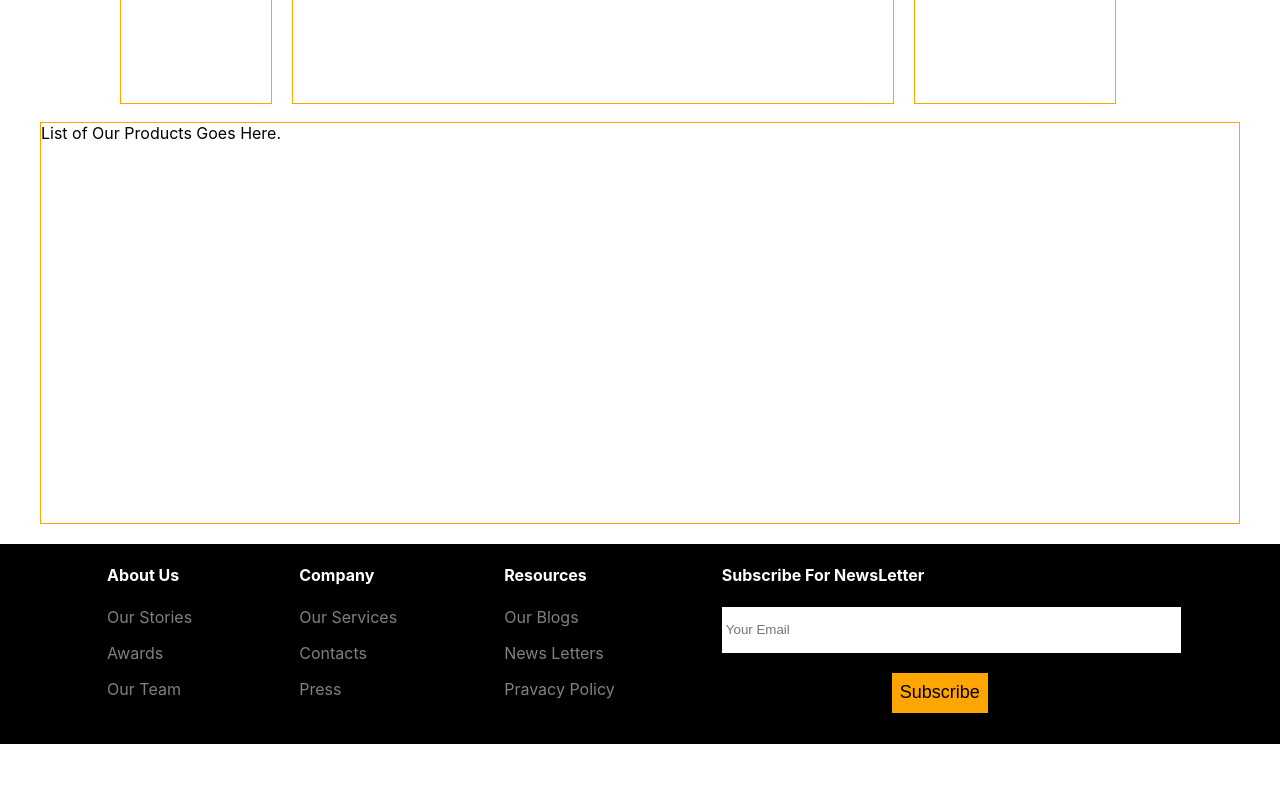
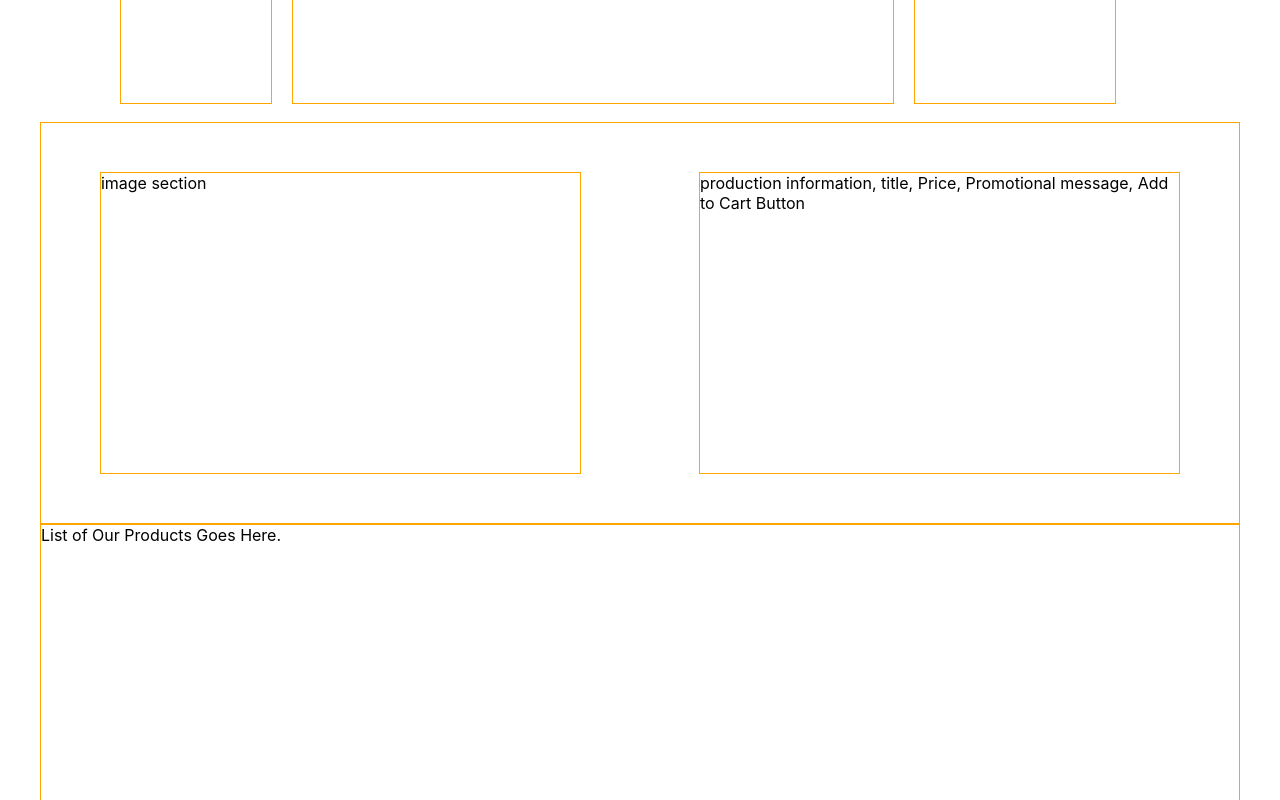
Before and after one commit to Oscarachieng/phase-3-project, a React (Create React App) app: page / in a window 1280 px wide. Shown: the part 460-1260 px from the top of the page. Before the commit the page ends 1204 px from the top, so only its background shows below. Built offline with nearby package versions, Linux system fonts and the light colour scheme.

Commit message:
Adds the productDetails component structure

```diff
--- a/src/Footer.js
+++ b/src/Footer.js
@@ -3,14 +3,14 @@ import React, { useState } from "react";
 const Footer = () => {
 
     const [isHovering, setIsHovering] = useState(false);
-
+   // mause hovering effect on Footer Subscribe button
     const handleMouseEnter = () => {
       setIsHovering(true);
     };
 
-    // const handleMouseLeave = () => {
-    //   setIsHovering(false);
-    // };
+    const handleMouseLeave = () => {
+      setIsHovering(false);
+    };
   return (
     <div
       style={{
@@ -58,12 +58,11 @@ const Footer = () => {
             marginTop: "20px",
             marginLeft: "170px",
             borderColor: "transparent",
-            color: isHovering ? "orange" : " ",
-            backgroundColor: "orange",
-
+            color: isHovering ? "orangered" : "white",
+            backgroundColor: isHovering ? "white" : "orange"
           }}
           onMouseEnter={handleMouseEnter}
-        //   onMouseLeave={handleMouseLeave}
+          onMouseLeave={handleMouseLeave}
         >
           Subscribe
         </button>
--- a/src/Home.js
+++ b/src/Home.js
@@ -1,5 +1,6 @@
 import React from "react";
 import ProductList from "./ProductList";
+import ProductDetails from "./ProductDetails";
 
 const Home = () => {
   return (
@@ -58,6 +59,7 @@ const Home = () => {
       </div>
 
     </div>
+    <ProductDetails />
     <ProductList />
     </div>
   );
--- /dev/null
+++ b/src/ProductDetails.js
@@ -0,0 +1,33 @@
+import React from "react";
+
+const ProductDetails = () => {
+  return (
+    <section
+      style={{
+        witdth: "70%",
+        minHeight: "400px",
+        borderColor: "orange",
+        borderStyle: "groove",
+        borderWidth: "1px",
+        marginLeft: "40px",
+        marginRight: "40px",
+        display : "flex",
+        justifyContent : "space-around",
+        alignItems: "center"
+      }}
+    >
+
+      <section style={{width : "40%", borderColor: "orange",
+        borderStyle: "groove",
+        borderWidth: "1px", height: "300px"}}>image section</section>
+      <section style={{width : "40%", borderColor: "orange",
+        borderStyle: "groove",
+        borderWidth: "1px", height: "300px"}}>
+        production information, title, Price, Promotional message, Add to Cart
+        Button
+      </section>
+    </section>
+  );
+};
+
+export default ProductDetails;
```
